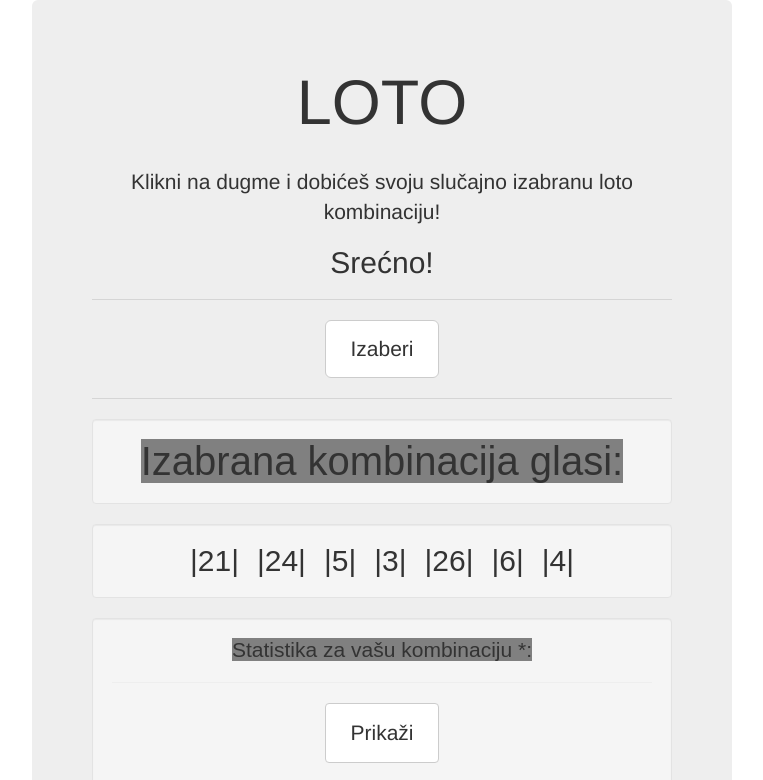
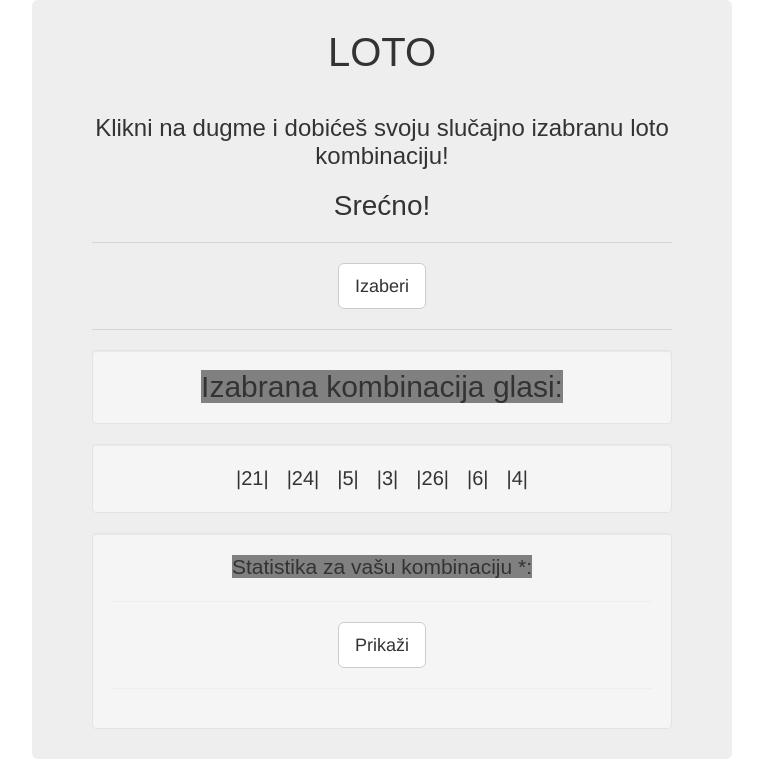
Before and after one commit to AleksicIvan/AleksicIvan.github.io, a plain HTML site: page index.html in a window 1280 px wide. Both pictures are taken after a click on the button "Izaberi". Shown: the top 780 px of the page, without its empty margins (258-1021 px from the left). Drawn offline with nearby package versions, Linux system fonts and the light colour scheme.

Commit message:
Update index.html

```diff
--- a/index.html
+++ b/index.html
@@ -54,25 +54,20 @@
     }
 
     /* Main marketing message and sign up button */
+
     .jumbotron {
         text-align: center;
+        padding: 0.5em 0.6em;
         border-bottom: 1px solid #e5e5e5;
-    }
-    .jumbotron .btn {
-      font-size: 21px;
-      padding: 14px 24px;
-    }
-
-    /* Supporting marketing content */
-    .marketing {
-      margin: 40px 0;
-    }
-    .marketing p + h4 {
-      margin-top: 28px;
       }
 
     /* Responsive: Portrait tablets and up */
-    @media screen and (min-width: 768px) {
+    @media screen and (min-width: 500px) {
+
+      body {
+        font-size: 2em;
+      }
+
       .container {
         max-width: 730px;
       }
@@ -92,36 +87,59 @@
       .jumbotron {
         border-bottom: 0;
       }
+
+      .rezultat {
+          display: inline;
+          text-align: left;
+      }
     }
 
     .rezultatPlus {
         background-color: grey;
         display: inline;
-        font: 40px arial, sans-serif;
+        font: 1.5em arial, sans-serif;
     }
 
     .rezultat {
         display: inline;
-        font: 30px arial, sans-serif;
+        /*font: 0.8em arial, sans-serif;*/
     }
 
     .rezultatMinus {
         background-color: grey;
         display: inline;
-        font: 20px arial, sans-serif;
+        font: 1.3em arial, sans-serif;
     }
 
     #statistika {
         text-align: left;
+        font: 0.8em arial, sans-serif;
     }
 
     #kaoFuter {
-      font-size: 11px;
+        font-size: 0.7em;
     }
 
     .progress-bar {
         background-color: grey;
     }
+
+    #naslov {
+      font: 2em arial, sans-serif;
+    }
+
+    #uvod {
+      font: 1.2em arial, sans-serif;
+    }
+
+    #srecno  {
+      font: 1.4em arial, sans-serif;
+    }
+
+    #futer {
+      font-size: 0.7em;
+    }
+
     </style>
 
         <!-- zavisne biblioteke i frameworks -->
@@ -499,8 +517,8 @@
          <div class="jumbotron">
              <h1 id="naslov" class="display-3">LOTO</h1>
                <br />
-               <p class="lead">Klikni na dugme i dobićeš svoju slučajno izabranu loto kombinaciju!</p>
-               <h2>Srećno!</h2>
+               <p id="uvod" class="lead">Klikni na dugme i dobićeš svoju slučajno izabranu loto kombinaciju!</p>
+               <h2 id="srecno" >Srećno!</h2>
                <hr class="m-y-2">
                <p class="lead">
                  <a id="dugmence" role="button" class="btn btn-default btn-lg" ng-click="lotoKombinacija()">Izaberi</a>
@@ -517,7 +535,7 @@
                <p class="rezultatMinus">Statistika za vašu kombinaciju *: </p>
                <hr />
                <p class="lead">
-                 <a id="dugmence1" role="button" type="button" class="btn btn-default" ng-click="statistika()">Prikaži</a>
+                 <a id="dugmence1" role="button" type="button" class="btn btn-default btn-lg" ng-click="statistika()">Prikaži</a>
                </p>
                <hr />
              <div id="statistika" class="collapse">
@@ -558,7 +576,7 @@
       </div>
     </div>
 
-    <div class="footer">
+    <div id="futer" class="footer">
       <div class="container">
         <p>Sačinio<a href="https://github.com/AleksicIvan"> Ivan Aleksić </a>od <span class="glyphicon glyphicon-heart"></span></p>
       </div>
```
Lines whose indentation alone changed are shown as unchanged.
